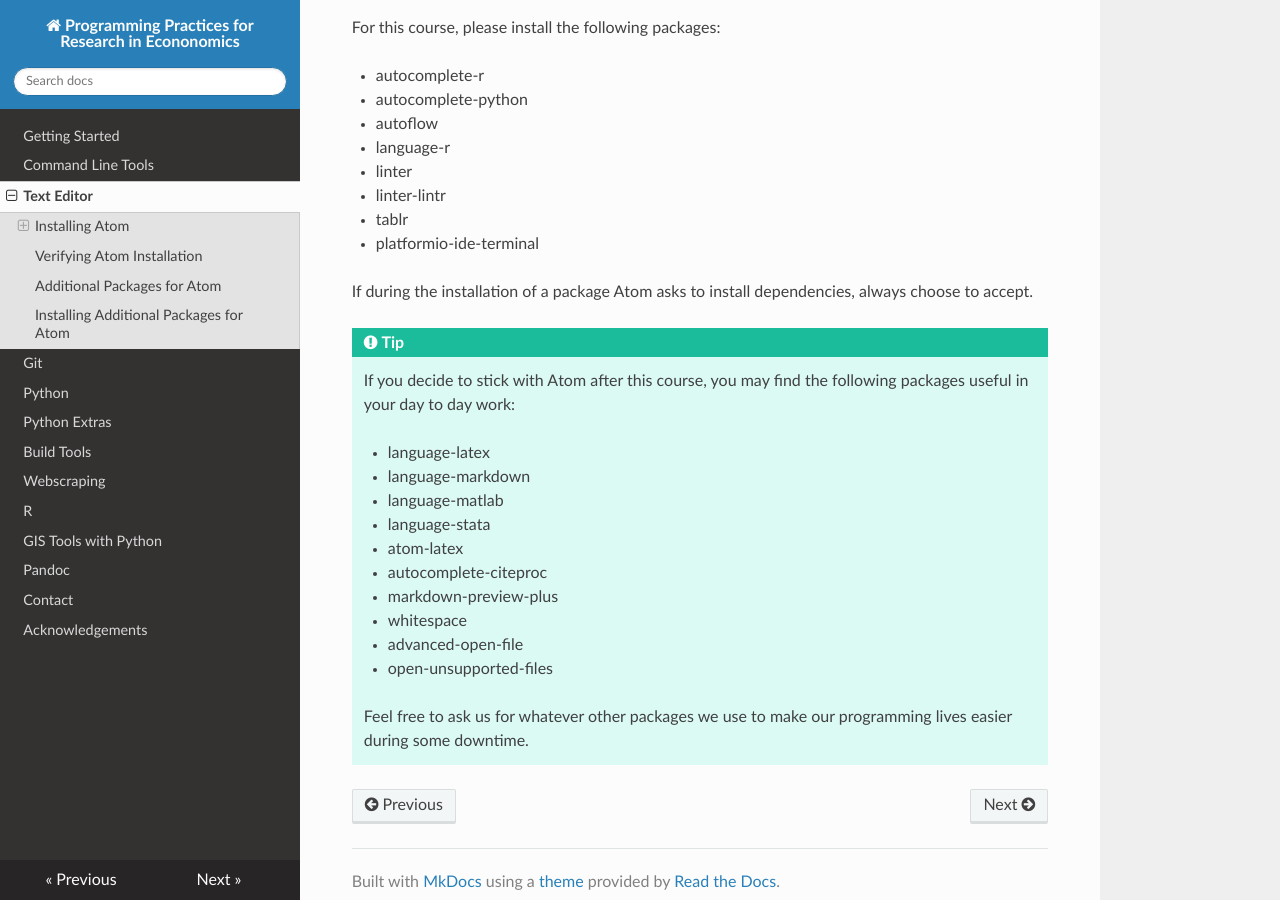
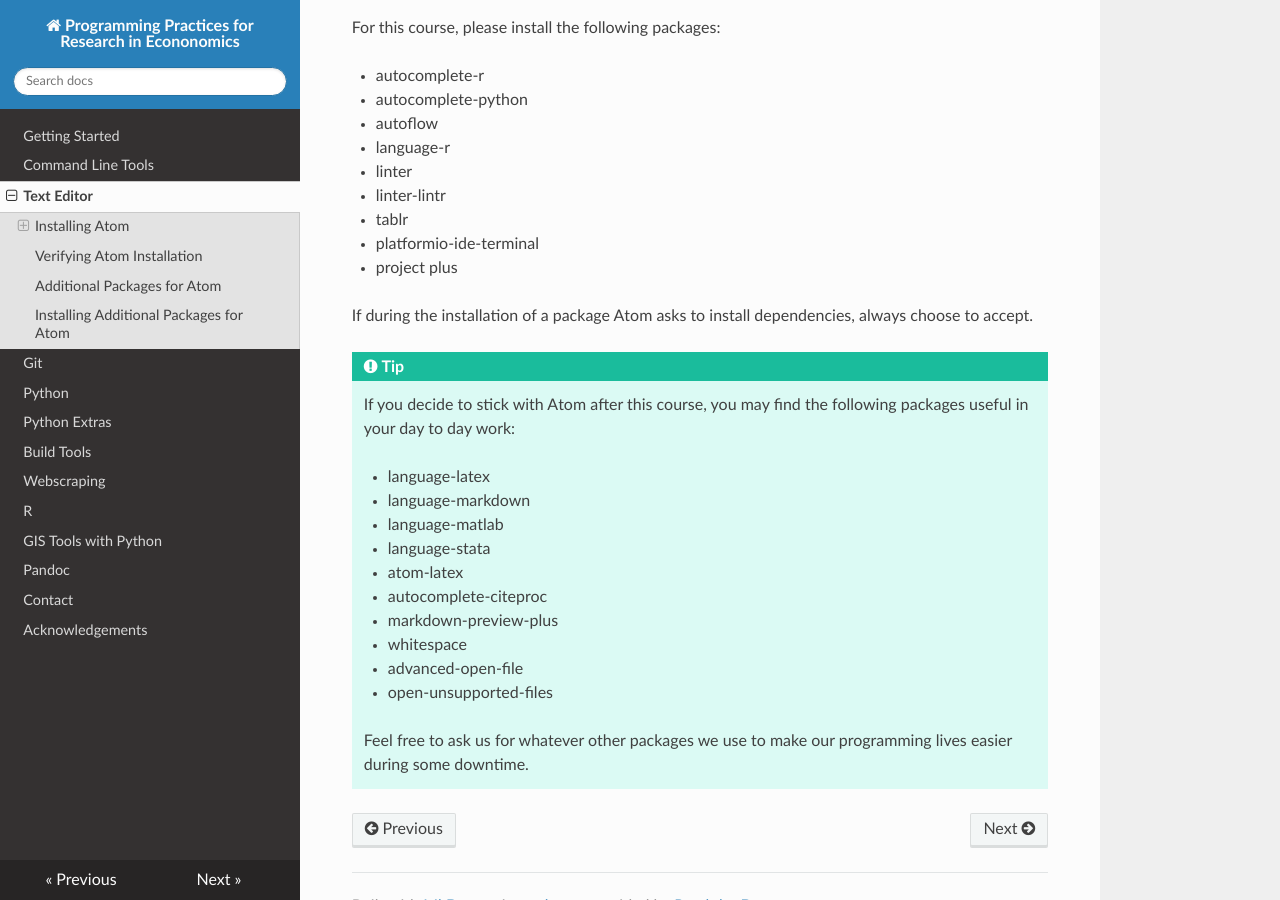
Before and after one commit to pp4rs/DEPRECATED-installation-guide, an MkDocs documentation site: the page built from docs/textEditor.md, in a window 1280 px wide and 900 px high, scrolled down 2568 px. Built offline with MkDocs 1.6.1, drawn with Linux system fonts in a browser that asks for light colours; nearby versions of some CDN libraries; old or Windows-style settings are respelled for this version of MkDocs.

Commit message:
Added Atom project plus plugin

```diff
--- a/docs/textEditor.md
+++ b/docs/textEditor.md
@@ -99,6 +99,7 @@
 *   linter-lintr
 *   tablr
 *   platformio-ide-terminal
+*   project plus
 
 If during the installation of a package Atom asks to install dependencies, always choose to accept.
 
```
